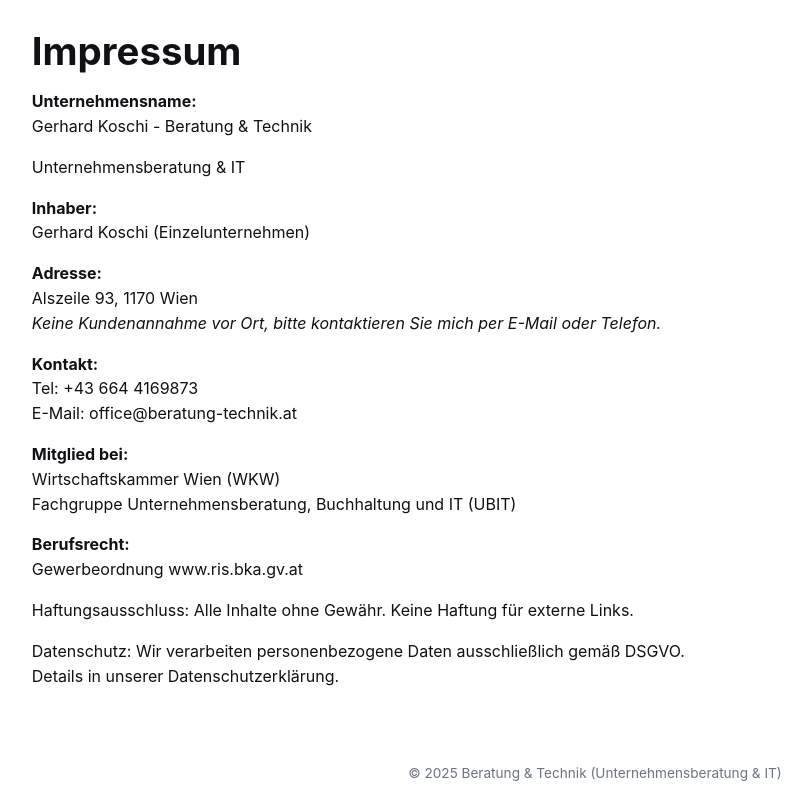
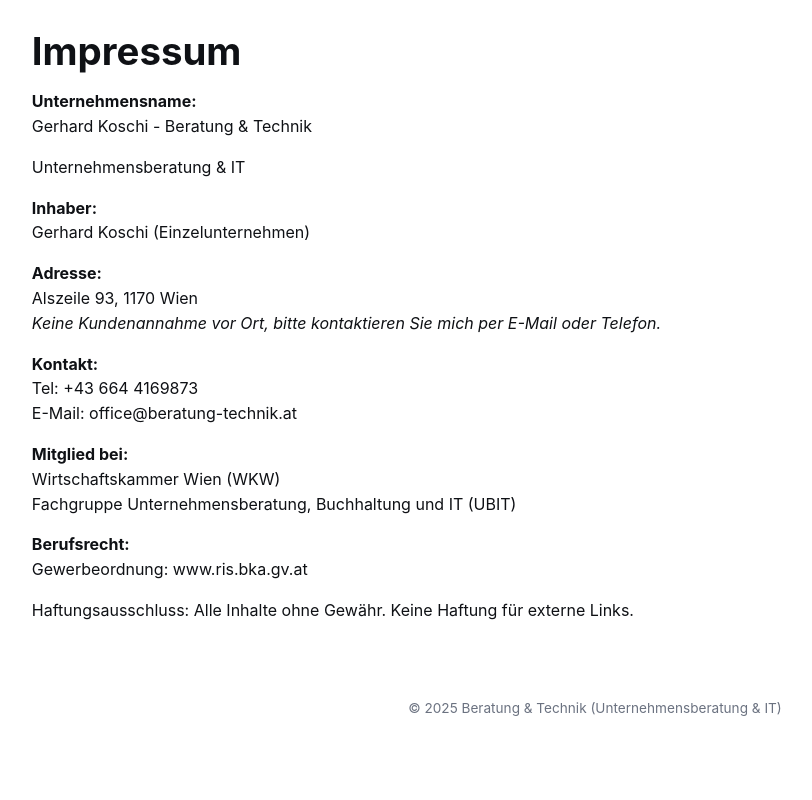
Before and after one commit to Progress654/Progress654.github.io, a plain HTML site: page index.html in a window 1280 px wide. Shown: the part 6184-6984 px from the top of the page, without its empty margins (45-857 px from the left). After the commit the page ends 6919 px from the top, so only its background shows below. Drawn offline with Linux system fonts and the light colour scheme.

Commit message:
Update index.html

```diff
--- a/index.html
+++ b/index.html
@@ -611,10 +611,10 @@
     Wirtschaftskammer Wien (WKW)<br>
     Fachgruppe Unternehmensberatung, Buchhaltung und IT (UBIT)</p>
     <p><strong>Berufsrecht:</strong><br>
-    <a href="https://www.ris.bka.gv.at/GeltendeFassung.wxe?Abfrage=Bundesnormen&Gesetzesnummer=10007517">Gewerbeordnung</a>
+    <a href="https://www.ris.bka.gv.at/GeltendeFassung.wxe?Abfrage=Bundesnormen&Gesetzesnummer=10007517">Gewerbeordnung:</a>
     <a href="http://www.ris.bka.gv.at/">www.ris.bka.gv.at</a></p>
     <p>Haftungsausschluss: Alle Inhalte ohne Gewähr. Keine Haftung für externe Links.</p>
-    <p>Datenschutz: Wir verarbeiten personenbezogene Daten ausschließlich gemäß DSGVO. Details in unserer Datenschutzerklärung.</p>
+    <!-- <p>Datenschutz: Wir verarbeiten personenbezogene Daten ausschließlich gemäß DSGVO. Details in unserer Datenschutzerklärung.</p> -->
   </div>
     <footer>© <span id="year7"></span> Beratung & Technik (Unternehmensberatung & IT)</footer>
   </section>
```
